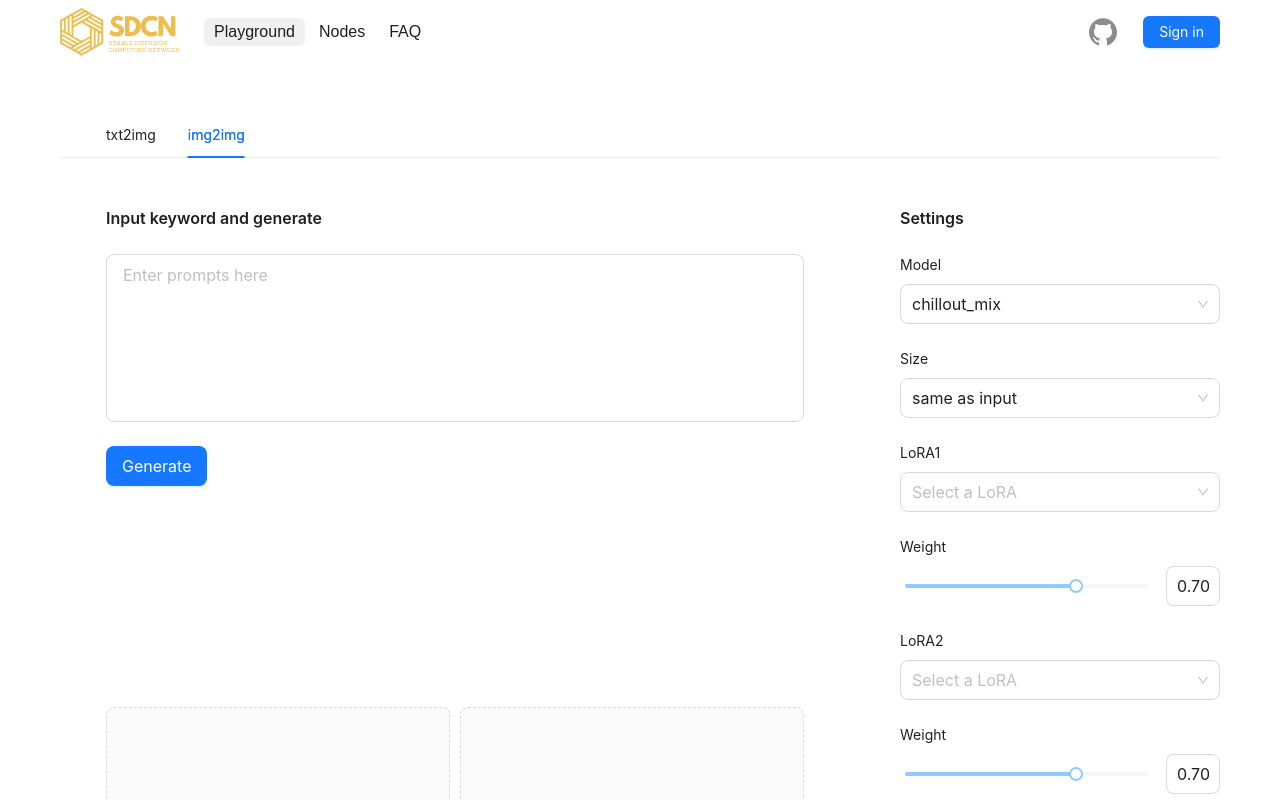
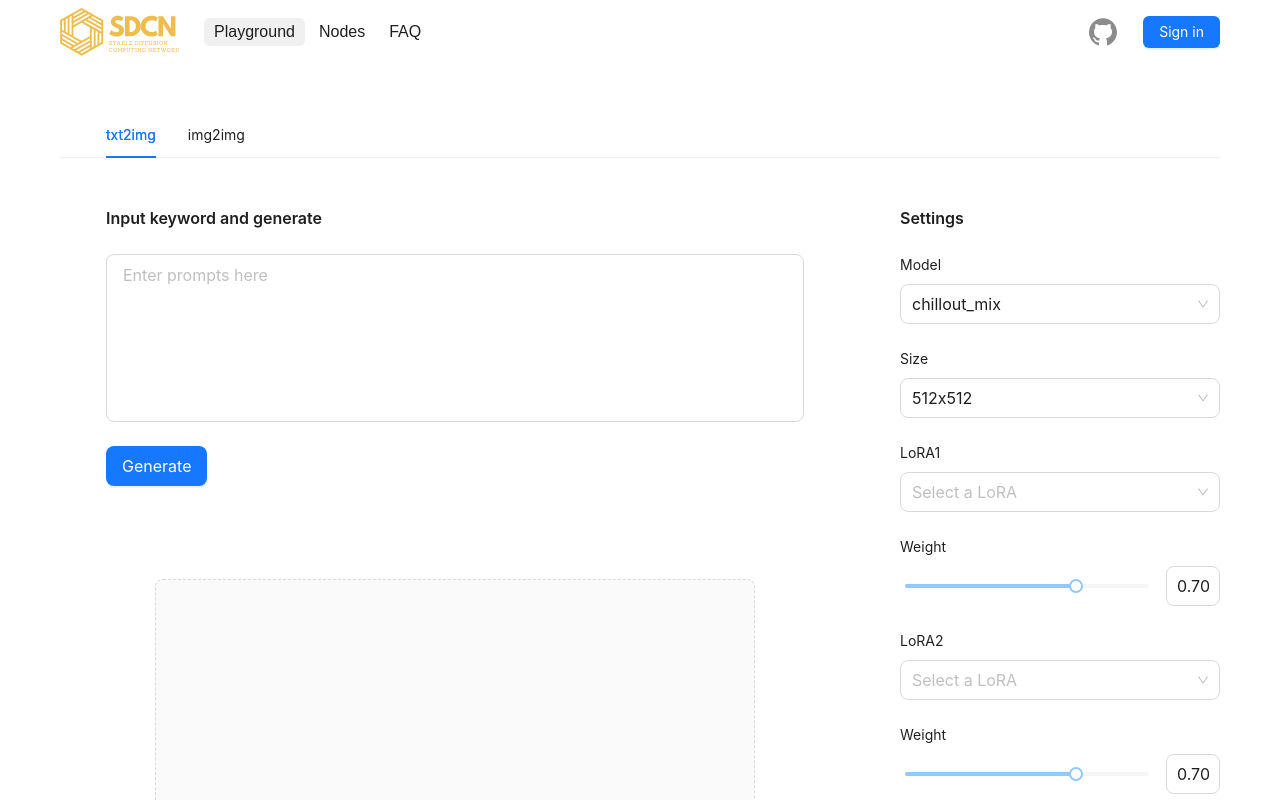
Before and after one commit to fiatrete/SDCN-Stable-Diffusion-Computing-Network, a React (Create React App) app in the folder sdcn-web/: page /play in a window 1280 px wide. Shown: the top 800 px of the page. Built offline with nearby package versions, Linux system fonts and the light colour scheme.

Commit message:
feat(Playground): change txt2img to default

```diff
--- a/sdcn-web/src/pages/Playground/index.tsx
+++ b/sdcn-web/src/pages/Playground/index.tsx
@@ -23,7 +23,7 @@ const items: TabsProps['items'] = [
 const Playground = () => {
   return (
     <div className={cx(styles.wrap)}>
-      <Tabs className={cx(styles.tabs)} defaultActiveKey='2' items={items} />
+      <Tabs className={cx(styles.tabs)} defaultActiveKey='1' items={items} />
     </div>
   )
 }
```
